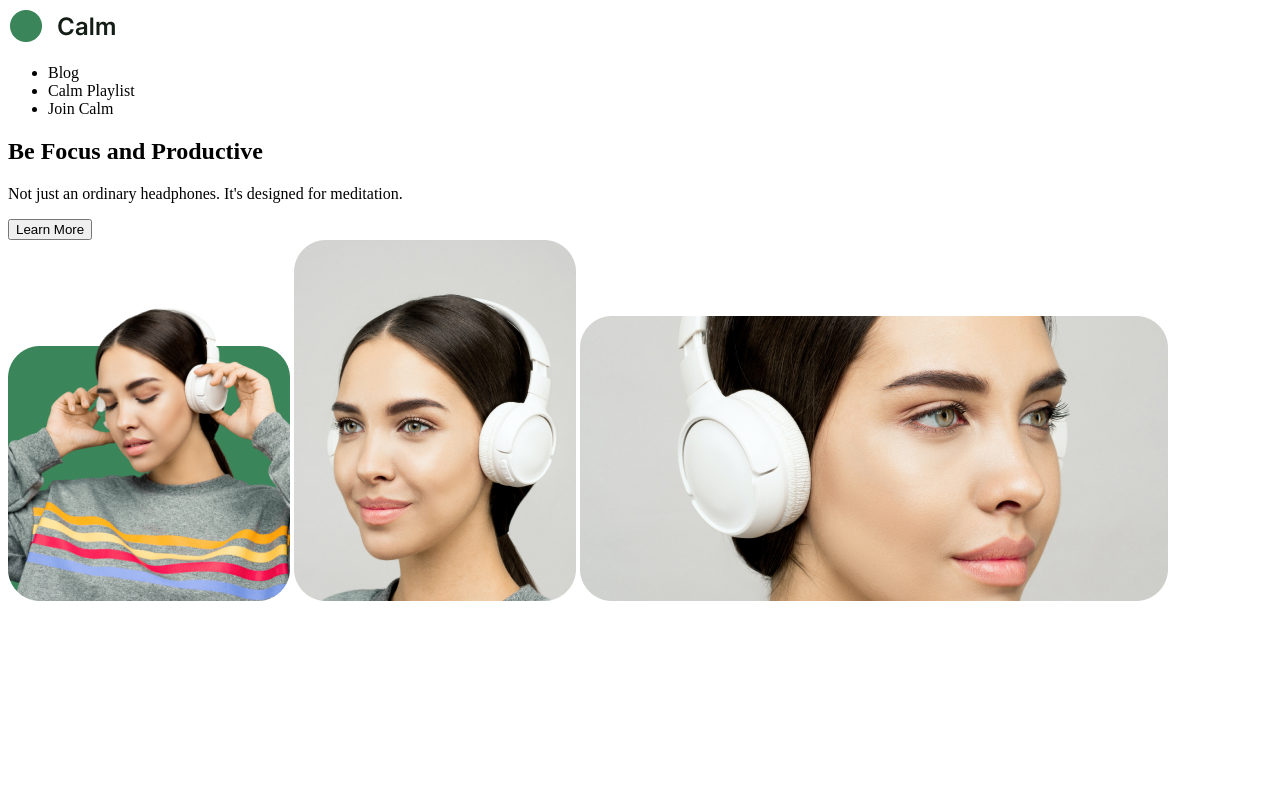
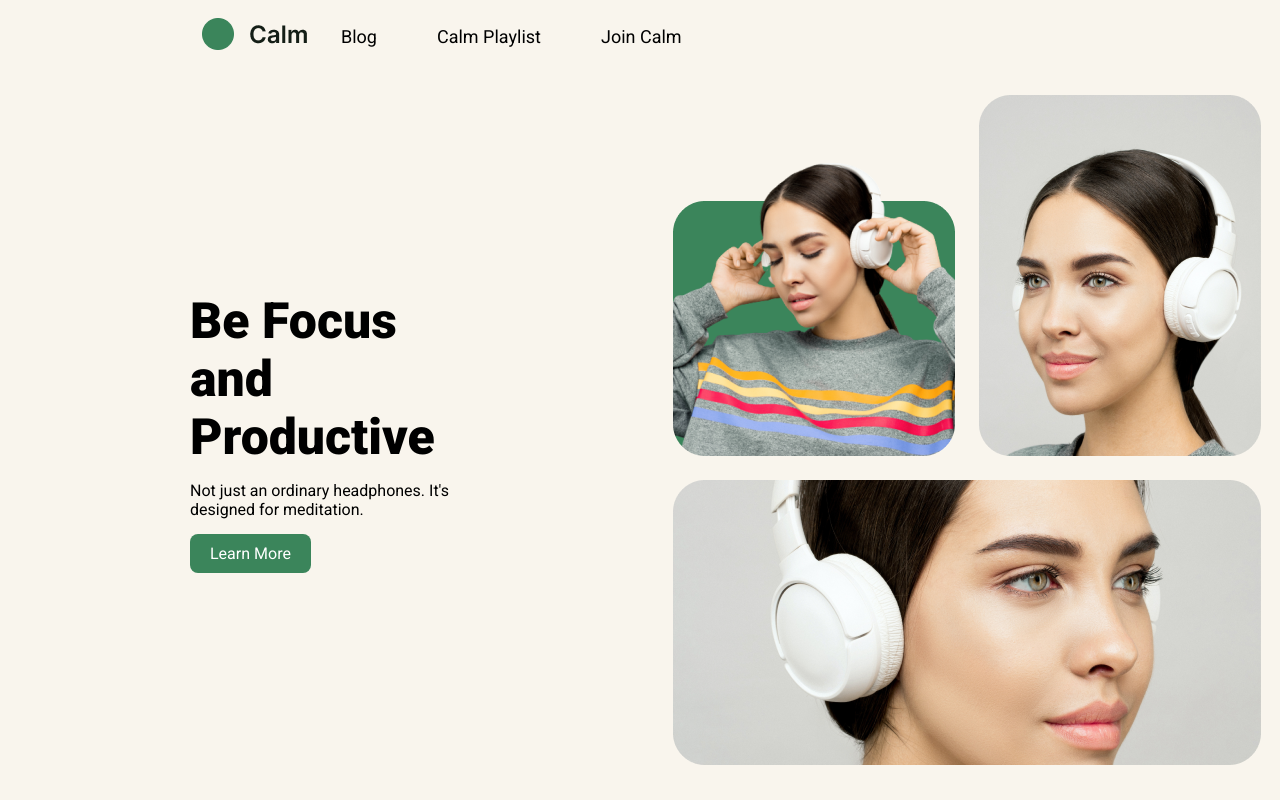
Before and after one commit to iamnishantgaharwar/project_1_CalmWebsite-fsjsbootcamp, a plain HTML site: page index.html in a window 1280 px wide. Drawn offline with Linux system fonts and the light colour scheme.

Commit message:
Project 1 of week 4 is complete with all html & css

```diff
--- a/index.html
+++ b/index.html
@@ -4,6 +4,7 @@
     <meta charset="UTF-8">
     <meta http-equiv="X-UA-Compatible" content="IE=edge">
     <meta name="viewport" content="width=device-width, initial-scale=1.0">
+    <link rel="stylesheet" href="style.css">
     <title>Calm Project By Nishant</title>
 </head>
 <body>
@@ -30,13 +31,13 @@
     <section>
         <div class="main-container">
             <!-- left-side -->
-            <div>
+            <div class="left-content">
                 <h1 class="heading-text">Be Focus and Productive</h1>
                 <p class="description">Not just an ordinary headphones. It's designed for meditation.</p>
                 <button class="btn">Learn More</button>
             </div>
             <!-- right-side -->
-            <div>
+            <div class="model-img">
                 <img src="./images/img1.png" alt="image one">
                 <img src="./images/img2.png" alt="image two">
                 <img src="./images/img3.png" alt="image three">
--- a/style.css
+++ b/style.css
@@ -0,0 +1,61 @@
+@import url('https://fonts.googleapis.com/css2?family=Roboto:wght@100;300;400;500;900&display=swap');
+*{
+    padding: 0;
+    margin: 0;
+    background-color: #f9f5ed;
+    font-family: Roboto;
+}
+.container{
+
+}
+.nav-container{
+    display: flex;
+    flex-direction: row;
+    align-items: center;
+    height: 9vh;
+}
+.nav-container img{
+    margin-left: 200px;
+}
+.grow-list{
+    margin-right:0px ;
+}
+.list{
+    list-style-type: none;
+    display: flex;
+    flex-direction: row;
+}
+.list-item{
+    padding: 15px 30px;
+    text-decoration: none;
+    font-size: 18px;
+}
+.main-container{
+    display: flex;
+    flex-direction: row;
+    align-items: center;
+    height: 90vh;
+}
+.main-container div{
+    margin-left:190px ;
+}
+.heading-text{
+    font-weight: 900;
+    font-size: 50px;
+    padding:0px 0px 15px 0px ;
+}
+.description{
+    padding-bottom: 15px;
+}
+.btn{
+    padding: 10px 20px;
+    border-radius: 8px;
+    background-color: #3b855b;
+    color: #fff;
+    font-size: 16px;
+    border: none;
+}
+.model-img img{
+    padding: 10px;
+
+}
```
